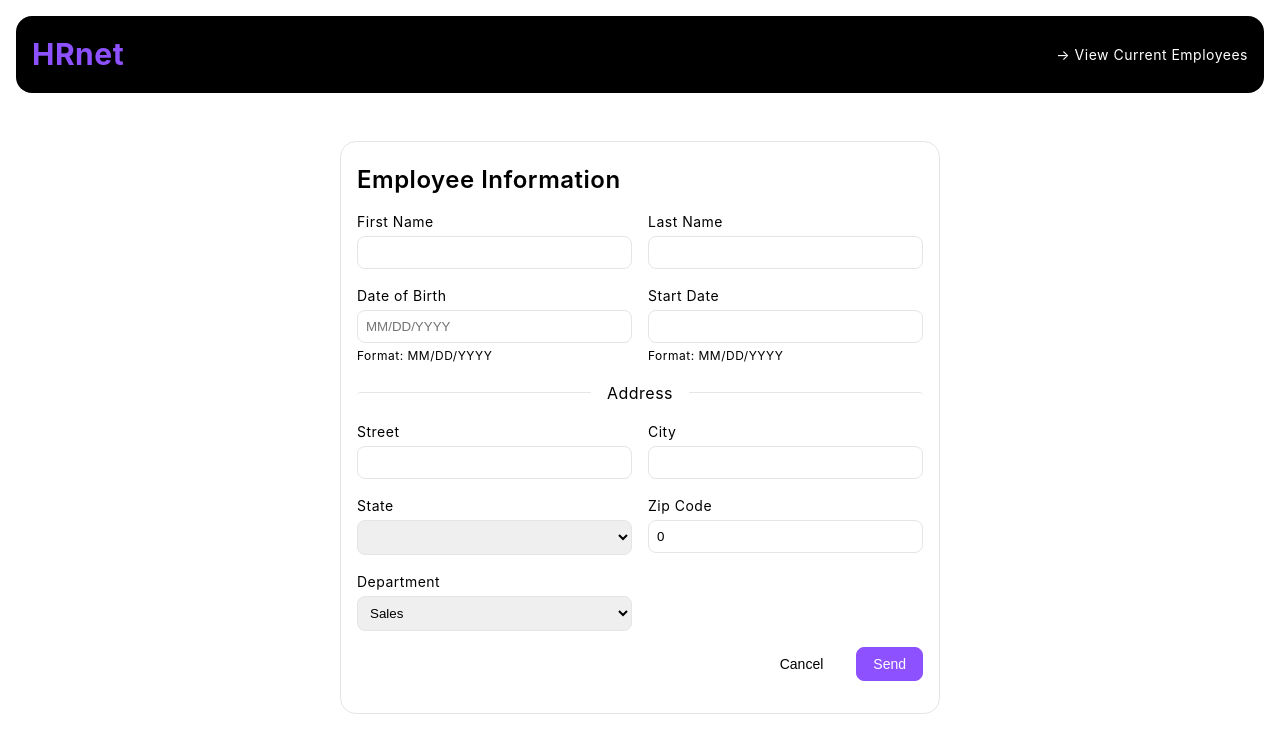
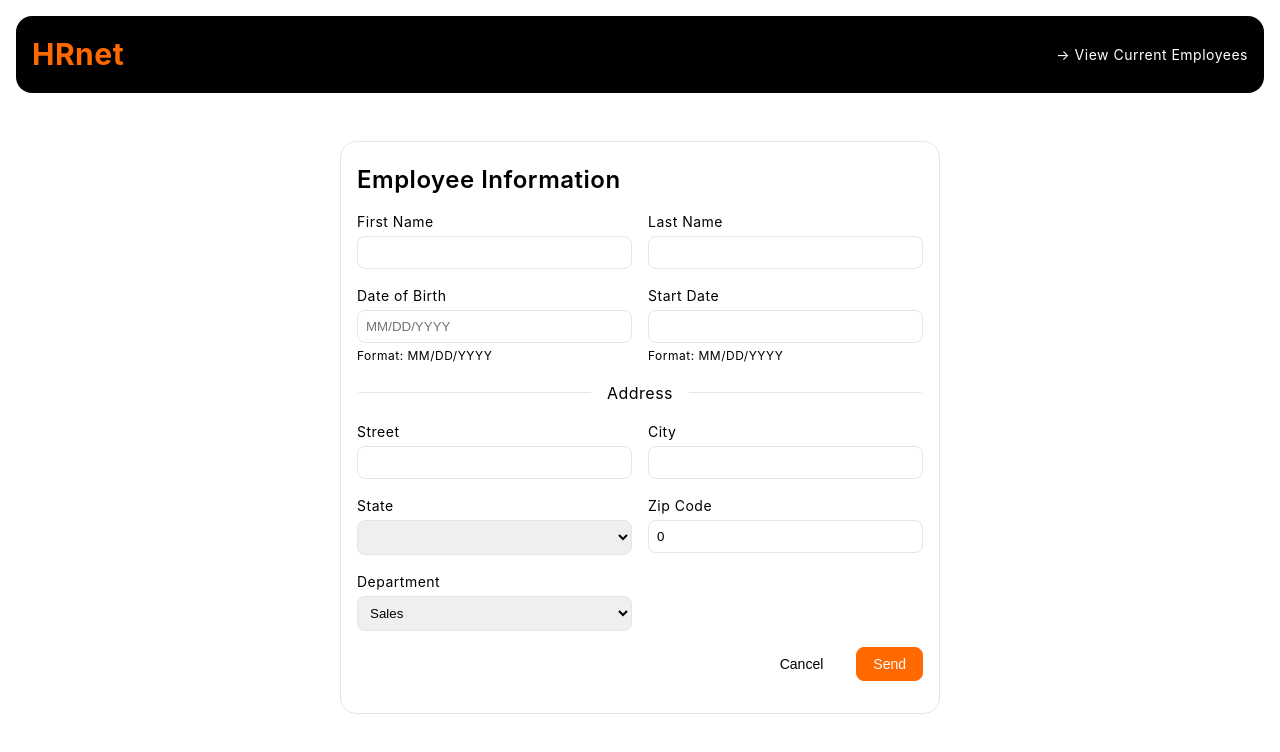
Before and after one commit to lanageuse/projet-15-HRNet, a React (Vite) app: page / in a window 1280 px wide. Shown: the top 752 px of the page. Built offline with nearby package versions, Linux system fonts and the light colour scheme.

Commit message:
feat : mise à jour du schèma de couleur

```diff
--- a/src/styles/index.css
+++ b/src/styles/index.css
@@ -20,16 +20,16 @@
   --card-foreground: oklch(0.141 0.005 285.823);
   --popover: oklch(1 0 0);
   --popover-foreground: oklch(0.141 0.005 285.823);
-  --primary: oklch(0.606 0.25 292.717);
-  --primary-foreground: oklch(0.969 0.016 293.756);
+  --primary: oklch(0.705 0.213 47.604);
+  --primary-foreground: oklch(0.98 0.016 73.684);
   --secondary: oklch(0.967 0.001 286.375);
   --secondary-foreground: oklch(0.21 0.006 285.885);
   --muted: oklch(0.967 0.001 286.375);
   --muted-foreground: oklch(0.552 0.016 285.938);
   --accent: oklch(0.967 0.001 286.375);
   --accent-foreground: oklch(0.21 0.006 285.885);
-  --border:#e5e5e5;
-  --ring : oklch(70.2% .183 293.541);
+  --border: #e5e5e5;
+  --ring: oklch(70.2% 0.183 293.541);
 
   /* Font sizes */
   --HR-text-xs: 0.75rem; /* 12px */
```
